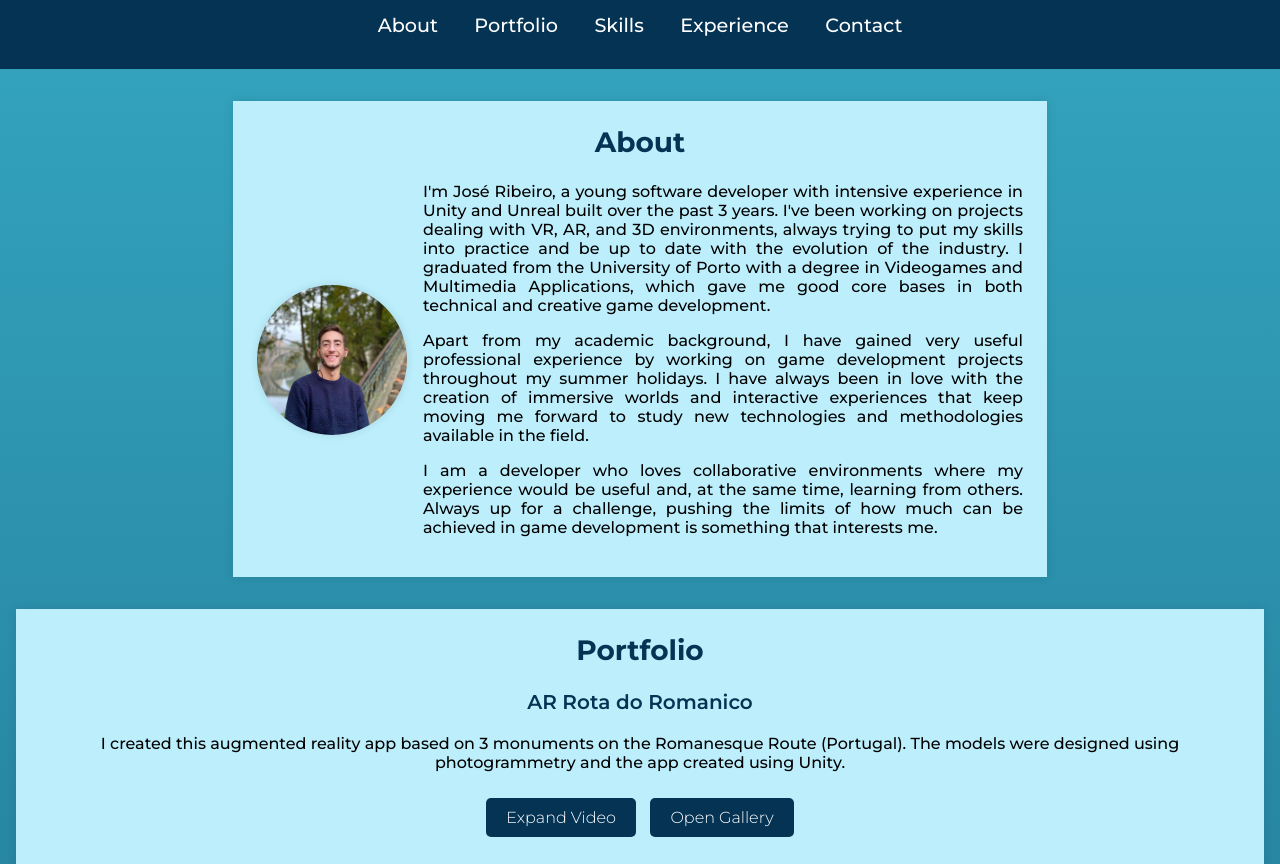
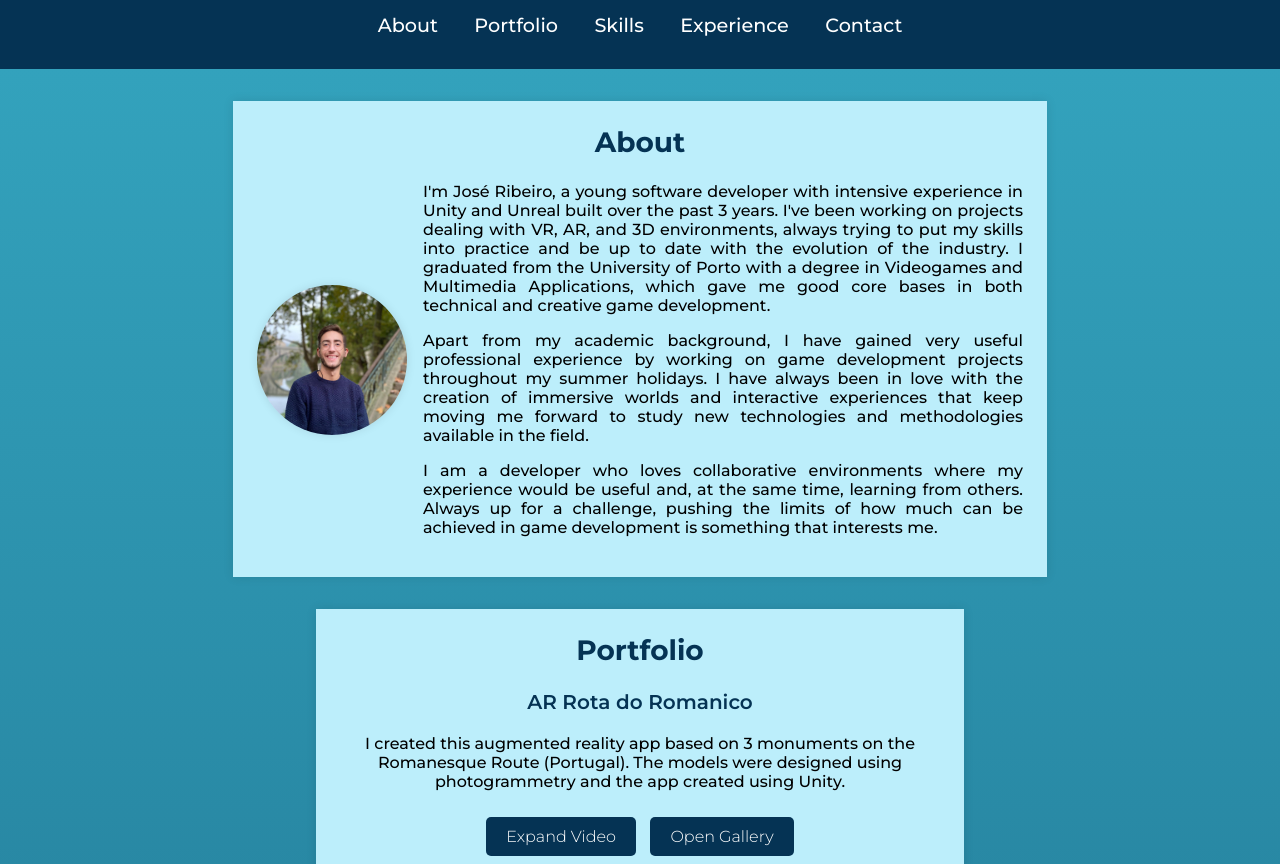
Before and after one commit to jrzeribeiro10/joseribeiro, a plain HTML site: page index.html in a window 1280 px wide. Shown: the part 85-949 px from the top of the page. Drawn offline with Linux system fonts and the light colour scheme.

Commit message:
Fixed size

```diff
--- a/JoseRibeiro.css
+++ b/JoseRibeiro.css
@@ -153,6 +153,10 @@ section h2 {
     margin-top: 0;
     text-align: center;
     max-width: 100%;
+}
+
+section p {
+    max-width: 600px;
 }
 
 /* About section */
```
